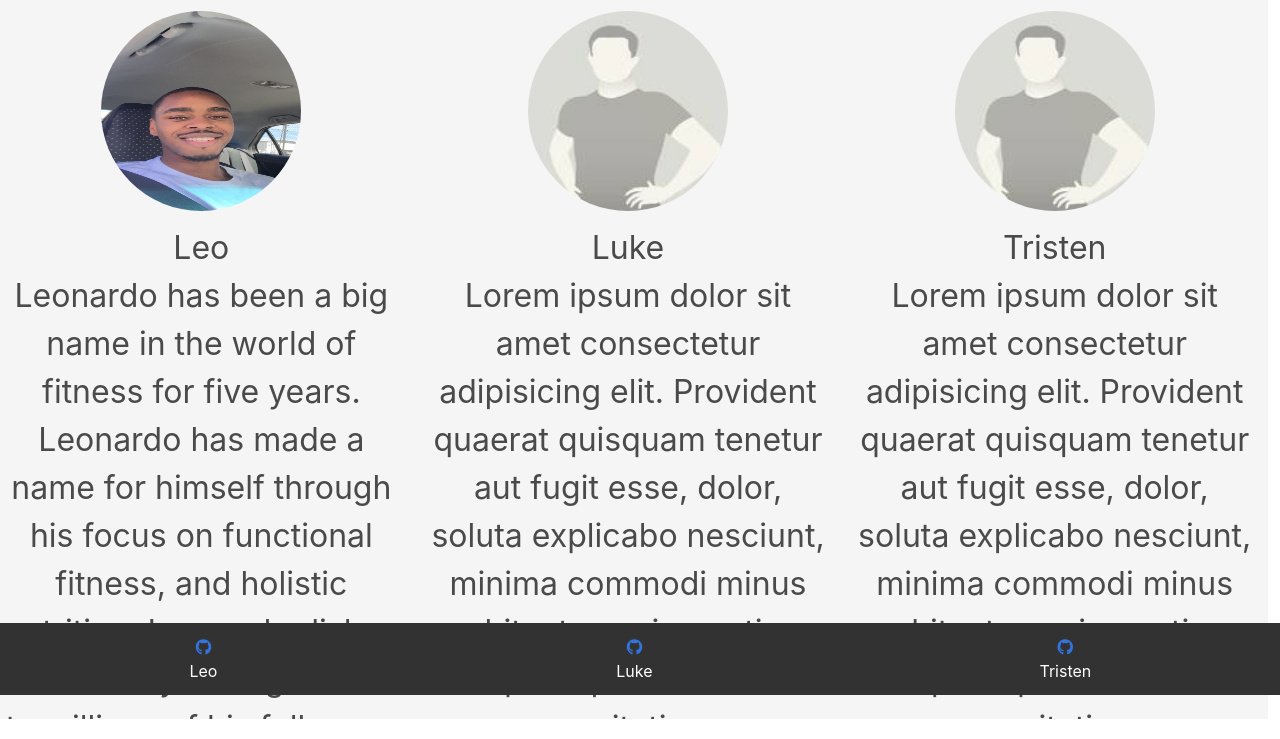
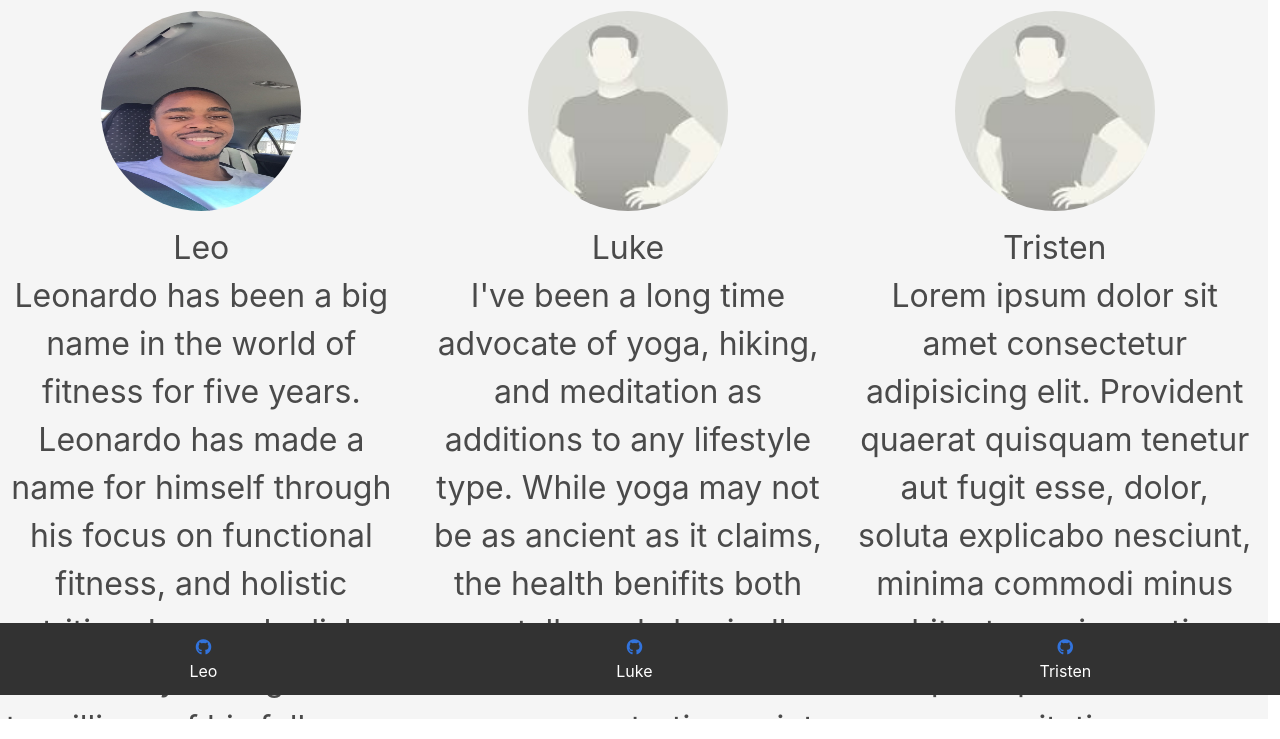
Before and after one commit to LukazDane/Project-3-OhMyQuad, a Python web app: template templates/about.html in a window 1280 px wide. Shown: the part 105-844 px from the top of the page. Run offline with Jinja, Linux system fonts and the light colour scheme; the template is opened without the code that fills it, so the values that code supplies are empty; some libraries are stand-ins or nearby versions.

Commit message:
minor updates

```diff
--- a/templates/about.html
+++ b/templates/about.html
@@ -15,9 +15,13 @@
     <img src="/static/default.jpg" class="about-img" />
     <p class="contributor">Luke</p>
     <p class="programmer-text">
-      Lorem ipsum dolor sit amet consectetur adipisicing elit. Provident quaerat
-      quisquam tenetur aut fugit esse, dolor, soluta explicabo nesciunt, minima
-      commodi minus architecto veniam ratione quod quia ab sunt veritatis.
+      I've been a long time advocate of yoga, hiking, and meditation as
+      additions to any lifestyle type. While yoga may not be as ancient as it
+      claims, the health benifits both mentally and physically are evident. This
+      site serves as a starting point. From personal experience and quantitative
+      evidence I've come to find that consistant record keeping and
+      accountability are 2 major points of concern for anyone trying to improve
+      any aspect of their health.
     </p>
   </div>
   <div class="column about">
```
Also changed, not shown: README.md.
